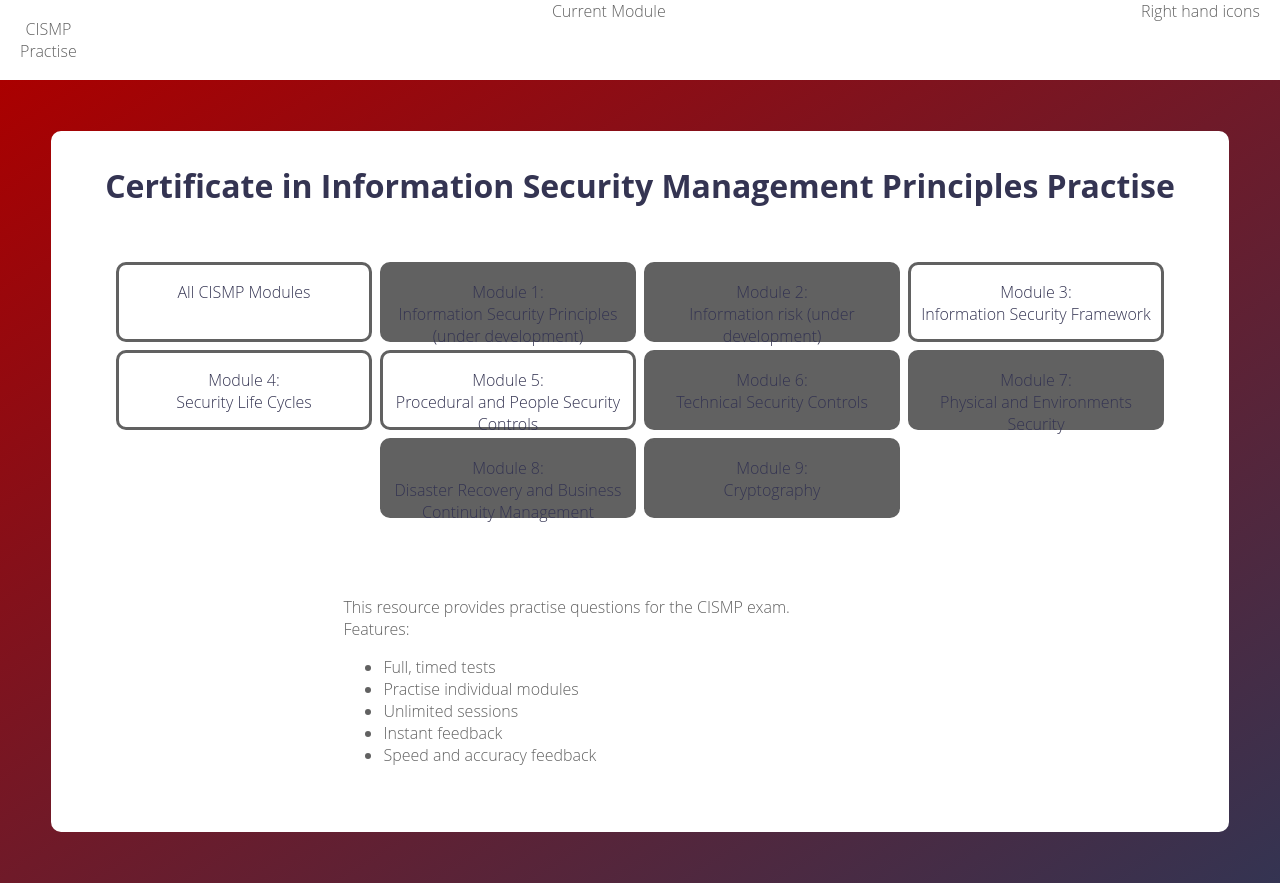
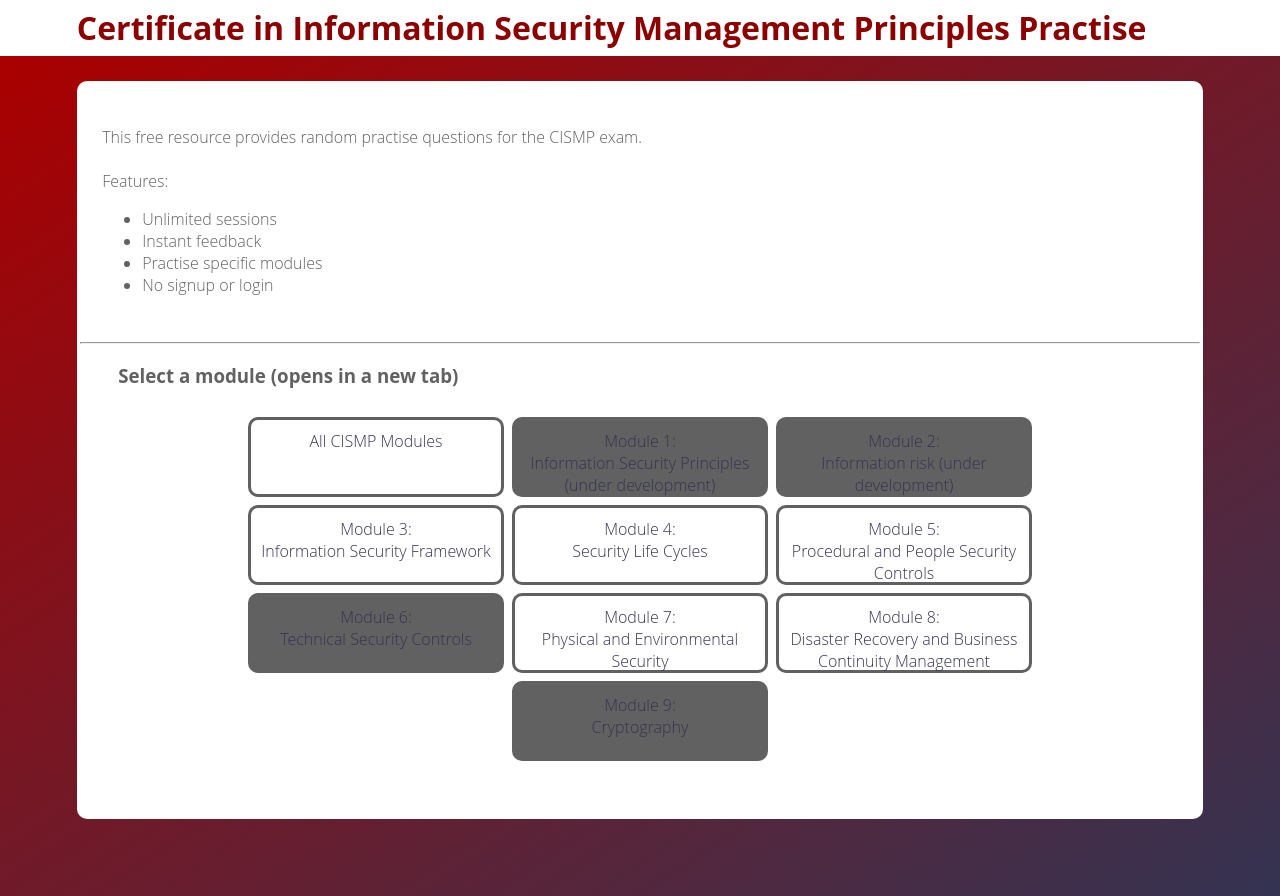
Before and after one commit to devjolt/cismp, a Python web app: template templates/cismp/home.html in a window 1280 px wide. Run offline with Jinja, Linux system fonts and the light colour scheme; the template is opened without the code that fills it, so the values that code supplies are empty; some libraries are stand-ins or nearby versions.

Commit message:
added module 8

```diff
--- a/cismp_modules/_4.py
+++ b/cismp_modules/_4.py
@@ -148,7 +148,7 @@
         ),
     },
     'true false security involvement in system and product assessment': {
-        'question':'Considering security involvement in system and product assessment, Which of the following is PLACEHOLDER?',
+        'question':'When considering security in system and product assessment, which of the following is PLACEHOLDER?',
         'type':'correct incorrect',
         'positive':'correct',
         'negative':'incorrect',
--- a/cismp_modules/_4_logic.py
+++ b/cismp_modules/_4_logic.py
@@ -10,7 +10,6 @@
     decide whether most-least or least-most
     """
     item_id=1
-    order='least to most' if randint(0,1)==0 else 'most to least'
     question=[
         {'text':f'What is the correct order of the stages in the information life cycle?'}
     ]
--- a/cismp_modules/_5_logic.py
+++ b/cismp_modules/_5_logic.py
@@ -8,7 +8,7 @@
     decide whether most-least or least-most
     """
     num_choices=4
-    question_text='What layers in the OSI model ordered PLACEHOLDER?'
+    question_text='What are the layers in the OSI model ordered PLACEHOLDER?'
     ascending_order, descending_order='lowest to highest', 'highest to lowest'
     correct_list=['physical','datalink','network','transport','session','presentation','application']#least to most default
     fillers=['secret','classified', 'queue', 'MAC', 'SOHO', 'NFC', 'bluetooth']
@@ -16,7 +16,7 @@
 
 def tcp_ip_model_layers_in_order():
     num_choices=4
-    question_text='What layers in the TCP IP model ordered PLACEHOLDER?'
+    question_text='What are the layers in the TCP IP model ordered PLACEHOLDER?'
     ascending_order, descending_order='lowest to highest', 'highest to lowest'
     correct_list=['network interface','internet','network','transport','application']#least to most default
     fillers=['physical','datalink','session','presentation','secret','classified', 'queue', 'MAC', 'SOHO', 'NFC', 'bluetooth']
--- a/templates/cismp/base.html
+++ b/templates/cismp/base.html
@@ -33,10 +33,17 @@
 
             }
             h1{
-                color:rgb(52, 52, 82);
+                color:var(--second-dark);
+                margin:6vw;
+                margin-top:0.5vw;
+                margin-bottom:0.5vw;
 
             }
 
+            h3{
+                text-align: left;
+                margin-left:3vw;
+            }
             a{
                 text-decoration:none;
                 color:rgb(52, 52, 82);
@@ -46,13 +53,13 @@
                 transition:0.5s;
             }
 
-
-
             .header{
                 display: grid;
                 grid-template-columns: auto 80% auto;
                 text-align: center;
                 height:10vh;
+
+
             }
             .header-logo{
                 width:min-content;
@@ -65,12 +72,17 @@
             }
 
             .introduction{
+
                 padding:2%;
-                margin:2%;
+                margin-top:1%;
                 text-align: left;
-                max-width:50vw;
+
                 margin-left: auto;
                 margin-right: auto;
+            }
+
+            .introduction-box{
+                width:50%;
             }
 
             .main{
@@ -78,52 +90,51 @@
                 padding:1%;
             }
             .main-inner{
-                margin:3vw;
+                margin:5vw;
+                margin-top:1vw;
                 background-color:var(--third-light);
                 border-style:solid;
                 border-radius: 10px;
                 border-color:var(--third-light);
             }
 
-            .certification-container{
+            .module-container{
                 display: flex;
                 flex-wrap: wrap;
                 justify-content:center;
                 margin:2vw;
+                margin-top:0.5vw;
                 padding:2vw;
+                padding-top:0.5vw;
+                text-align: center;
+                vertical-align: middle;
+            }
+            .module-button{
             }
 
-            .inactive-container{
+            .module{
                 border-style:solid;
                 border-radius: 10px;
                 border-color: var(--first-light);
                 height:5em;
                 width:16em;
-                padding-top: 2vh;
+                padding:10px;
                 margin:4px;
+                vertical-align: middle;
                 text-align: center;
-                vertical-align: middle;
                 transition:0.5s;
+            }
+
+            .inactive{
                 background-color: var(--first-light);
             }
 
-            .module-container{
-
-                border-style:solid;
-                border-radius: 10px;
-                border-color: var(--first-light);
-                height:5em;
-                width:16em;
-                padding-top: 2vh;
-                margin:4px;
-                text-align: center;
-                vertical-align: middle;
+            .active{
                 transition:0.5s;
                 background-color: var(--third-light);
-
             }
 
-            .module-container:hover{
+            .active:hover{
                 color: var(--third-light);
                 transform: scale(1.1) translate(0%, 3%);
                 background-image: linear-gradient(to bottom right, var(--second-light), var(--first-dark));
@@ -288,13 +299,15 @@
     </head>
 
     <body>
-
+        <h1>Certificate in Information Security Management Principles Practise</h1>
+        <!--
         <div class = 'header'>
             <div class = 'header-logo'>CISMP Practise</div>
+
             <div class = 'header-info'>Current Module</div>
             <div class ='header-right'>Right hand icons</div>
         </div>
-
+        -->
         <div class = 'main'>
             <div class='main-inner'>
                 {% block content %}
--- a/templates/cismp/home.html
+++ b/templates/cismp/home.html
@@ -2,71 +2,65 @@
 
 {% block content %}
 <div class='home-inner'>
-    <h1>Certificate in Information Security Management Principles Practise</h1>
-    <!--
-    <div>
-        <h2>PCEP |
-            PCAP |
-            <a class = 'active' alt = 'Certified Professional in Python Programming 1' href = '' >PPCP1</a> |
-            PPCP2
-        </h2>
+    <div class =  'introduction'>
+        <div>This free resource provides random practise questions for the CISMP exam.</div>
+        <br>
+        <div>Features:</div>
+        <ul>
+            <li>Unlimited sessions</li>
+            <li>Instant feedback</li>
+            <li>Practise specific modules</li>
+            <li>No signup or login</li>
+        </ul>
+
     </div>
-    -->
-    <div class = 'certification-container'>
-        <a href='cismp/random/' target="_blank">
-            <div class = 'module-container'>All CISMP Modules</div>
+    </div>
+    <hr>
+    <h3>Select a module (opens in a new tab)</h3>
+
+    <div class = 'module-container'>
+        <a class='module-button' href='/cismp/random/' target="_blank">
+            <div class = 'module active'>All CISMP Modules</div>
         </a>
 
-        <a>
-            <div class = 'inactive-container'>Module 1:<br>Information Security Principles (under development)</div>
+        <a class='module-button' >
+            <div class = 'module inactive'>Module 1:<br>Information Security Principles (under development)</div>
         </a>
 
-        <a>
-            <div class = 'inactive-container'>Module 2:<br>Information risk (under development)</div>
+        <a class='module-button' >
+            <div class = 'module inactive'>Module 2:<br>Information risk (under development)</div>
         </a>
 
-        <a href='cismp/information_security_frameworks' target="_blank">
-            <div class = 'module-container'>Module 3:<br>Information Security Framework</div>
+        <a class='module-button' href='/cismp/information_security_frameworks' target="_blank">
+            <div class = 'module active'>Module 3:<br>Information Security Framework</div>
         </a>
 
-        <a href='cismp/security_life_cycles' target="_blank">
-            <div class = 'module-container'>Module 4:<br>Security Life Cycles</div>
+        <a class='module-button' href='/cismp/security_life_cycles' target="_blank">
+            <div class = 'module active'>Module 4:<br>Security Life Cycles</div>
         </a>
 
-        <a href='cismp/procedural_and_people_security_controls' target="_blank">
-            <div class = 'module-container'>Module 5:<br>Procedural and People Security Controls</div>
+        <a class='module-button' href='/cismp/procedural_and_people_security_controls' target="_blank">
+            <div class = 'module active'>Module 5:<br>Procedural and People Security Controls</div>
         </a>
 
-        <a>
-        <!--<a href='cismp/technical_security_controls' target="_blank">-->
-            <div class = 'inactive-container'>Module 6:<br>Technical Security Controls</div>
+        <a class='module-button' >
+        <!--<a href='/cismp/technical_security_controls' target="_blank">-->
+            <div class = 'module inactive'>Module 6:<br>Technical Security Controls</div>
         </a>
-        <a>
-        <!--<a href='cismp/physical_and_environments_security' target="_blank">-->
-            <div class = 'inactive-container'>Module 7:<br>Physical and Environments Security</div>
+        <a class='module-button' href='/cismp/physical_and_environmental_security' target="_blank">
+            <div class = 'module active'>Module 7:<br>Physical and Environmental Security</div>
         </a>
-        <a>
-        <!--<a href='cismp/disaster_recovery_and_business_continuity_management' target="_blank">-->
-            <div class = 'inactive-container'>Module 8:<br>Disaster Recovery and Business Continuity Management</div>
+        <a class='module-button' href='/cismp/disaster_recovery_and_business_continuity_management' target="_blank">
+            <div class = 'module active'>Module 8:<br>Disaster Recovery and Business Continuity Management</div>
         </a>
-        <a>
-        <!--<a href='cismp/cryptography' target="_blank">-->
-            <div class = 'inactive-container'>Module 9:<br>Cryptography</div>
+        <a class='module-button' >
+        <!--<a class='module-button'href='/cismp/cryptography' target="_blank">-->
+            <div class = 'module inactive'>Module 9:<br>Cryptography</div>
         </a>
     </div>
 
 
-    <div class =  'introduction'>
-        <div>This resource provides practise questions for the CISMP exam.</div>
-        <div>Features:</div>
-        <ul>
-            <li>Full, timed tests</li>
-            <li>Practise individual modules</li>
-            <li>Unlimited sessions</li>
-            <li>Instant feedback</li>
-            <li>Speed and accuracy feedback</li>
-        </ul>
-    </div>
+
 
 </div>
 
--- a/templates/cismp/multichoice.html
+++ b/templates/cismp/multichoice.html
@@ -88,8 +88,10 @@
             {% endif %}
         {% endfor %}
         <div class = 'help-links'>
+            <!--
             <div class='text'>Dropped a mark? Read up on:</div>
             <div class='text'><a href = "https://duckduckgo.com/?q={{key_link}}" target = '_blank'>{{key}}</a></div>
+            -->
         </div>
     </div>
     <div class = 'qright'>
--- a/utilities/question_logic.py
+++ b/utilities/question_logic.py
@@ -527,7 +527,7 @@
     item_id=1
     order= ascending_order if randint(0,1)==0 else descending_order
 
-    question_text=re.sub('ORDER', order, question_text)
+    question_text=re.sub('PLACEHOLDER', order, question_text)
     question=[
         {'text':question_text}
     ]
@@ -543,4 +543,5 @@
             item_id+=1
             items.append({'item':new_str, 'indicator':'incorrect', 'id':f'item{item_id}'})
     shuffle(items)
+    shuffle(items)
     return question, items
--- a/views.py
+++ b/views.py
@@ -33,6 +33,7 @@
         #key = 'sqlite_find_the_line'
         if type(module.questions[key]) == dict:#else, run standard stuff to generate question from:
             question_dict = module.questions[key]
+            print(key)
             #try all the question types from most to least likely...
             #correct/incorrect, pairs, pairs code, correct/incorrect code
             if 'positive' in question_dict:
```
Also changed, not shown: cismp_modules/_7.py (+27 -32 lines), cismp_modules/_8.py (+86 -44 lines), urls.py (+11 -13 lines).
